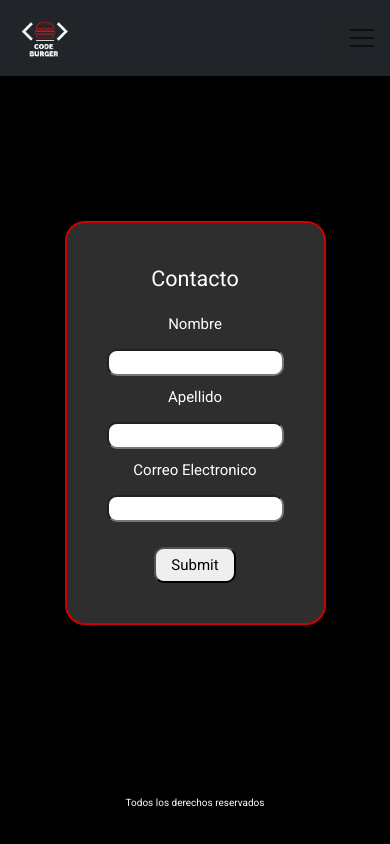
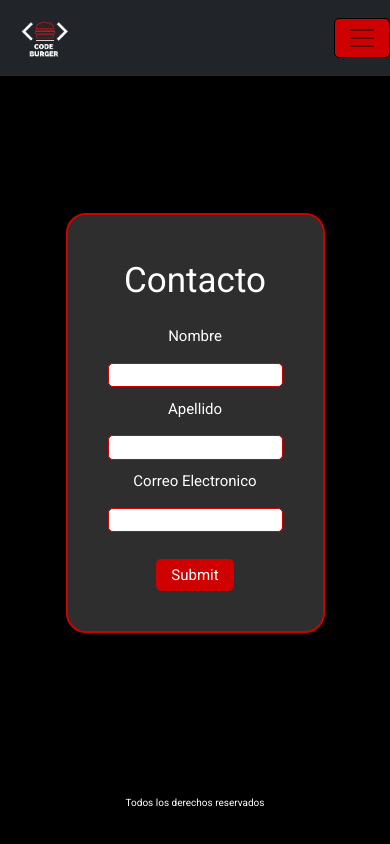
Before and after one commit to MartinOrefice/proyectoFinal, a website: page pages/contacto.html in a window 390 px wide. Drawn offline with nearby package versions, Linux system fonts and the light colour scheme.

Commit message:
nuevos cambios

```diff
--- a/scss/estilos.scss
+++ b/scss/estilos.scss
@@ -263,6 +263,7 @@ footer{
         font-size: 20px;
         legend{
             text-align: center;
+            font-size: 35px;
         }
         .divForm{
             padding: 10px;
@@ -270,7 +271,8 @@ footer{
             text-align: center;
         }
         input{
-            border-radius: 10px;
+            border: 1px solid $color-principal;
+            border-radius: 5px;
             font-size: 15px;
         }
         .submit{
@@ -278,6 +280,9 @@ footer{
             text-align: center;
             .inputSubmit{
                 padding: 5px 15px 5px 15px;
+                border: #000000;
+                background-color: $color-principal;
+                color: white;
             }
         }
     }
@@ -315,6 +320,12 @@ footer{
 .navbar-light{
     .navbar-brand{
         color: white;
+    }
+    .navbar-toggler{
+
+        border-radius: 5px;
+        border-color: #000000);
+        background-color: $color-principal;
     }
 }
 
```
Also changed, not shown: css/main.css.
